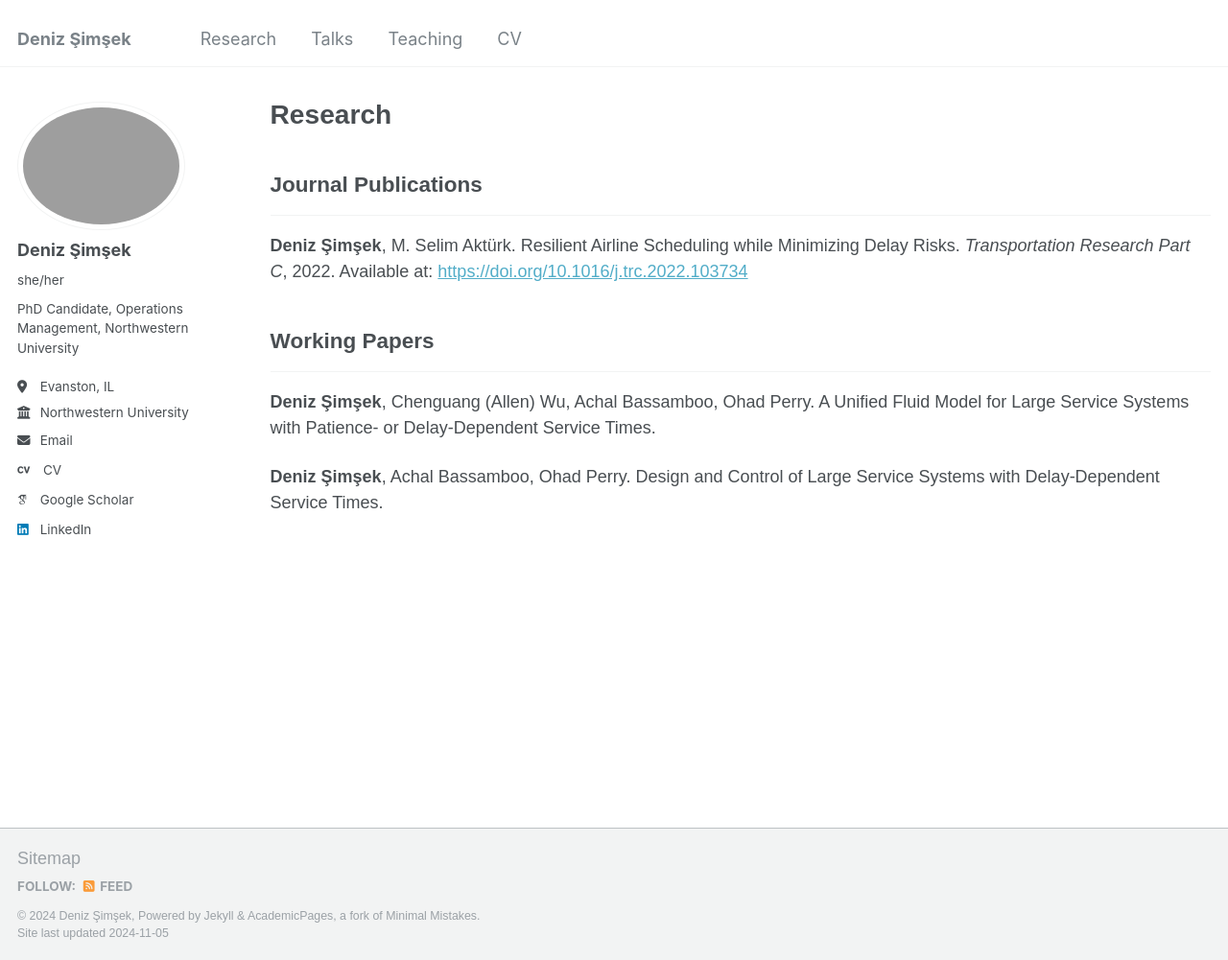
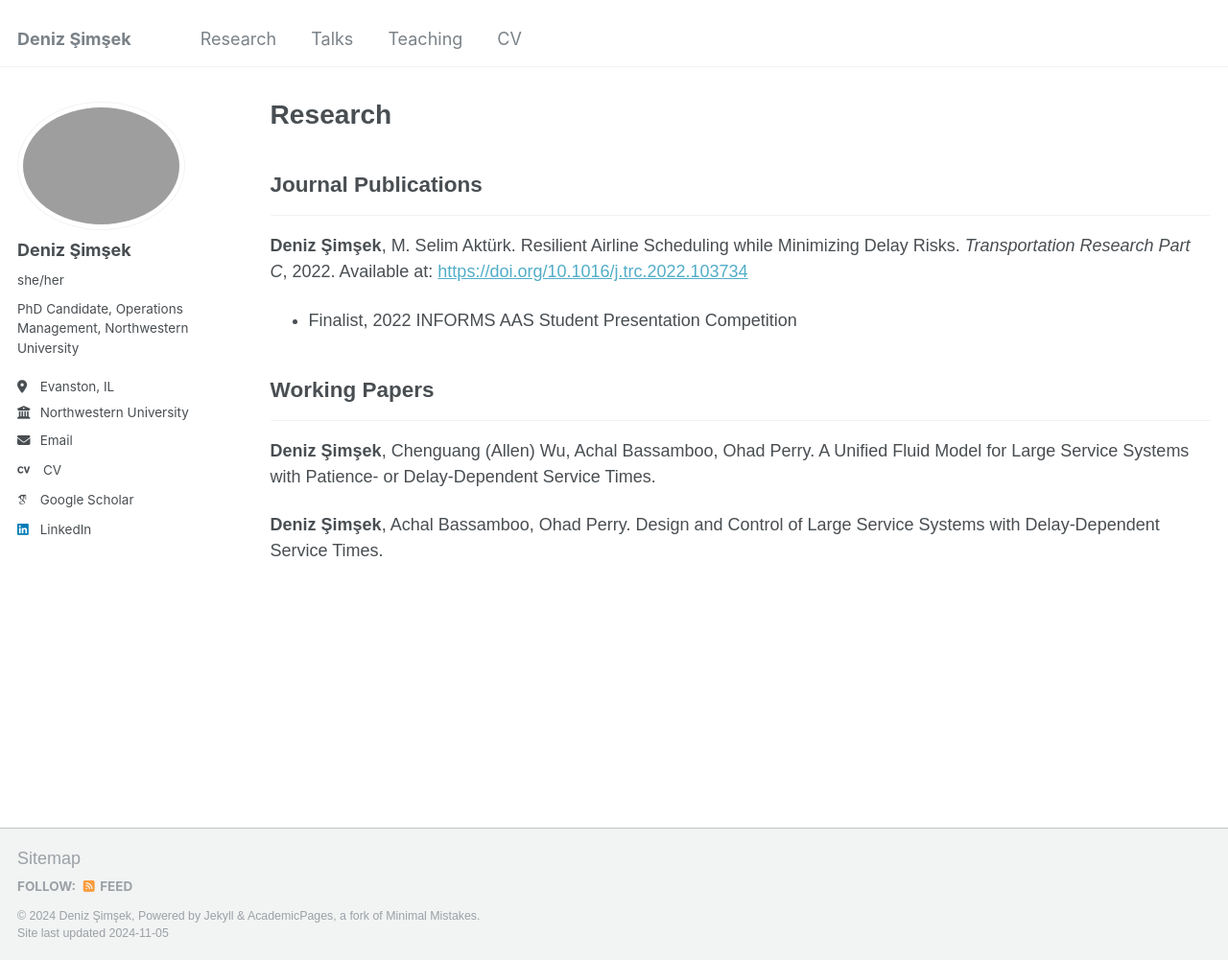
Before and after one commit to deniz-simsek/deniz-simsek, a Jekyll site: the page built from _pages/publications.md, in a window 1280 px wide and 1001 px high. Shown: the whole window at 96% size. Built offline with Jekyll 4.4.1, drawn with Linux system fonts in a browser that asks for light colours; some web fonts are replaced.

Commit message:
Update publications.md

```diff
--- a/_pages/publications.md
+++ b/_pages/publications.md
@@ -11,6 +11,8 @@ redirect_from:
 ---
 **Deniz Şimşek**, M. Selim Aktürk. Resilient Airline Scheduling while Minimizing Delay Risks. *Transportation Research Part C*, 2022. Available at: <a href="https://doi.org/10.1016/j.trc.2022.103734" target="_blank">https://doi.org/10.1016/j.trc.2022.103734</a>
 
+  * Finalist, 2022 INFORMS AAS Student Presentation Competition
+
 ## Working Papers
 ---
 **Deniz Şimşek**, Chenguang (Allen) Wu, Achal Bassamboo, Ohad Perry. A Unified Fluid Model for Large Service Systems with Patience- or Delay-Dependent Service Times.
```
